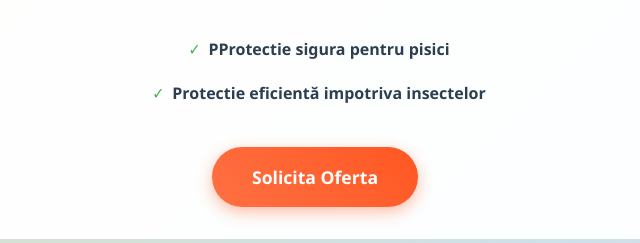
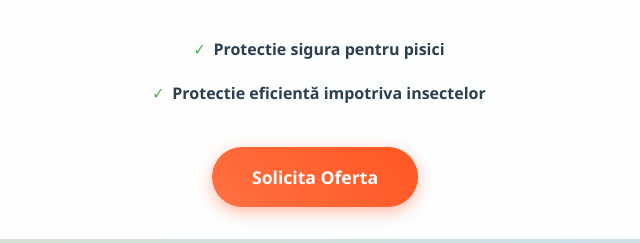
Before and after one commit to nichynita/singurantapisicii, a plain HTML site: page index.html in a window 1280 px wide. Shown: the part 429-672 px from the top of the page, 325-965 px from the left. Drawn offline with nearby package versions, Linux system fonts and the light colour scheme.

Commit message:
fix typo

```diff
--- a/index.html
+++ b/index.html
@@ -961,7 +961,7 @@
         <p class="hero-subtitle"><strong>Oferim plase personalizate pentru geamuri si usi, adaptate nevoilor tale:</strong></p>
         <ul class="benefits-list">
             <li>
-                <span style="color: #4caf50;font-weight: bold; padding: 0 0.5rem;">✓</span><strong>PProtectie sigura pentru pisici</strong><br>
+                <span style="color: #4caf50;font-weight: bold; padding: 0 0.5rem;">✓</span><strong>Protectie sigura pentru pisici</strong><br>
             </li>
             <li>
                 <span style="color: #4caf50;font-weight: bold; padding: 0 0.5rem;">✓</span><strong>Protectie eficientă impotriva insectelor</strong>
```
